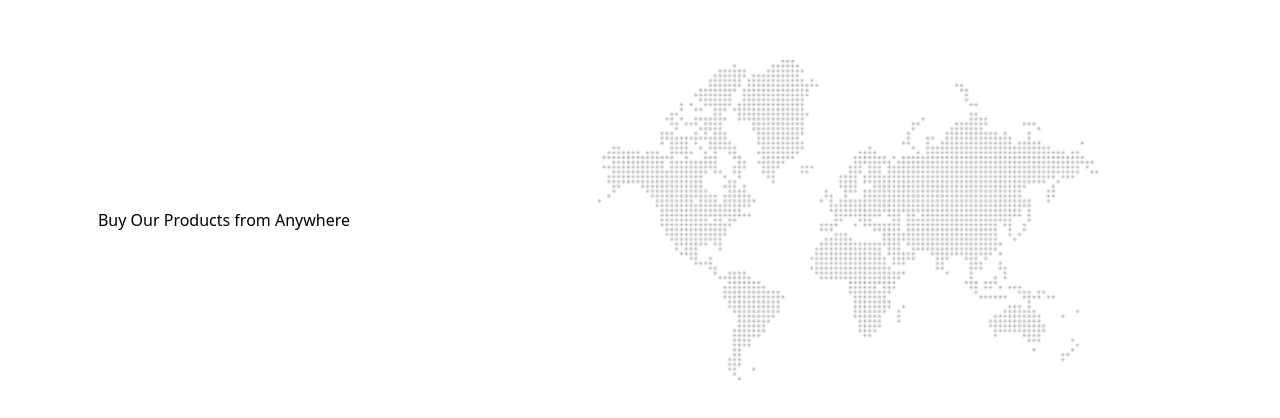
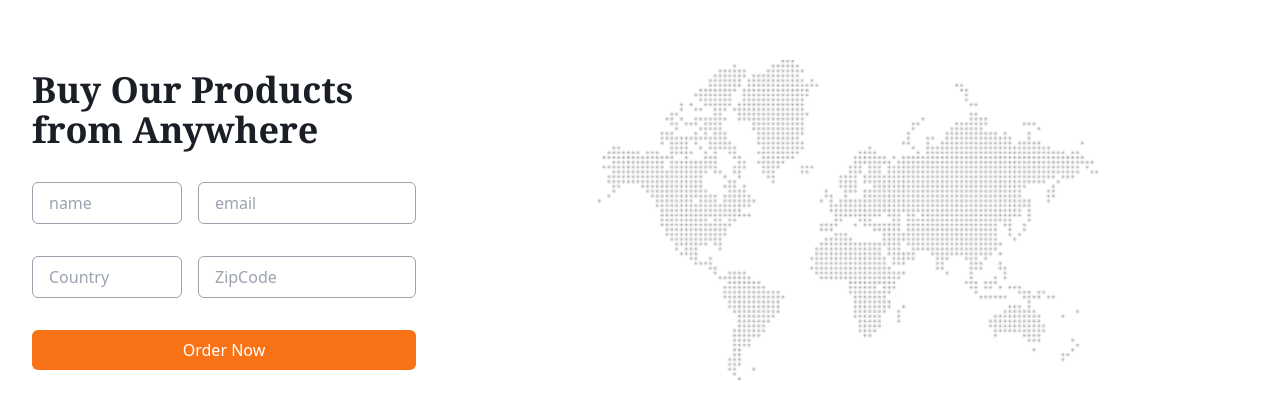
Before and after one commit to Joeeazy/Coffee_Page, a React (Vite) app: page / in a window 1280 px wide. Shown: the part 1462-1880 px from the top of the page. Built offline with nearby package versions, Linux system fonts and the light colour scheme.

Commit message:
input tags

```diff
--- a/src/components/WhereToBuy.jsx
+++ b/src/components/WhereToBuy.jsx
@@ -6,10 +6,38 @@ export default function WhereToBuy() {
     <div className="container my-36">
       <div className="grid grid-cols-1 sm:grid-cols-3 gap-8 place-items-center">
         {/* form section */}
-        <div>
-          <h1>Buy Our Products from Anywhere</h1>
+        <div className="space-y-8">
+          <h1 className="text-4xl font-bold text-darkGrey font-serif">
+            Buy Our Products from Anywhere
+          </h1>
 
-          <div>{/* input */}</div>
+          <div className="flex items-center gap-4">
+            {/* input */}
+            <input
+              type="text"
+              placeholder="name"
+              className="input-style w-full lg:w-[150px]"
+            />
+            <input
+              type="email"
+              placeholder="email"
+              className="input-style w-full "
+            />
+          </div>
+          <div className="flex items-center gap-4">
+            {/* input */}
+            <input
+              type="text"
+              placeholder="Country"
+              className="input-style w-full lg:w-[150px]"
+            />
+            <input
+              type="text"
+              placeholder="ZipCode"
+              className="input-style w-full "
+            />
+          </div>
+          <button className="primary-btn w-full">Order Now</button>
         </div>
         {/* world map section */}
         <div className="col-span-2">
--- a/src/index.css
+++ b/src/index.css
@@ -9,4 +9,10 @@
   .img-shadow2 {
     filter: drop-shadow(10px 30px 15px #3030307a);
   }
+  .input-style {
+    @apply px-4 py-2 border-[1px] border-gray-400 rounded-md;
+  }
+  .primary-btn {
+    @apply bg-primary text-white px-4 py-2 rounded-md hover:bg-orange-800 duration-200;
+  }
 }
```
